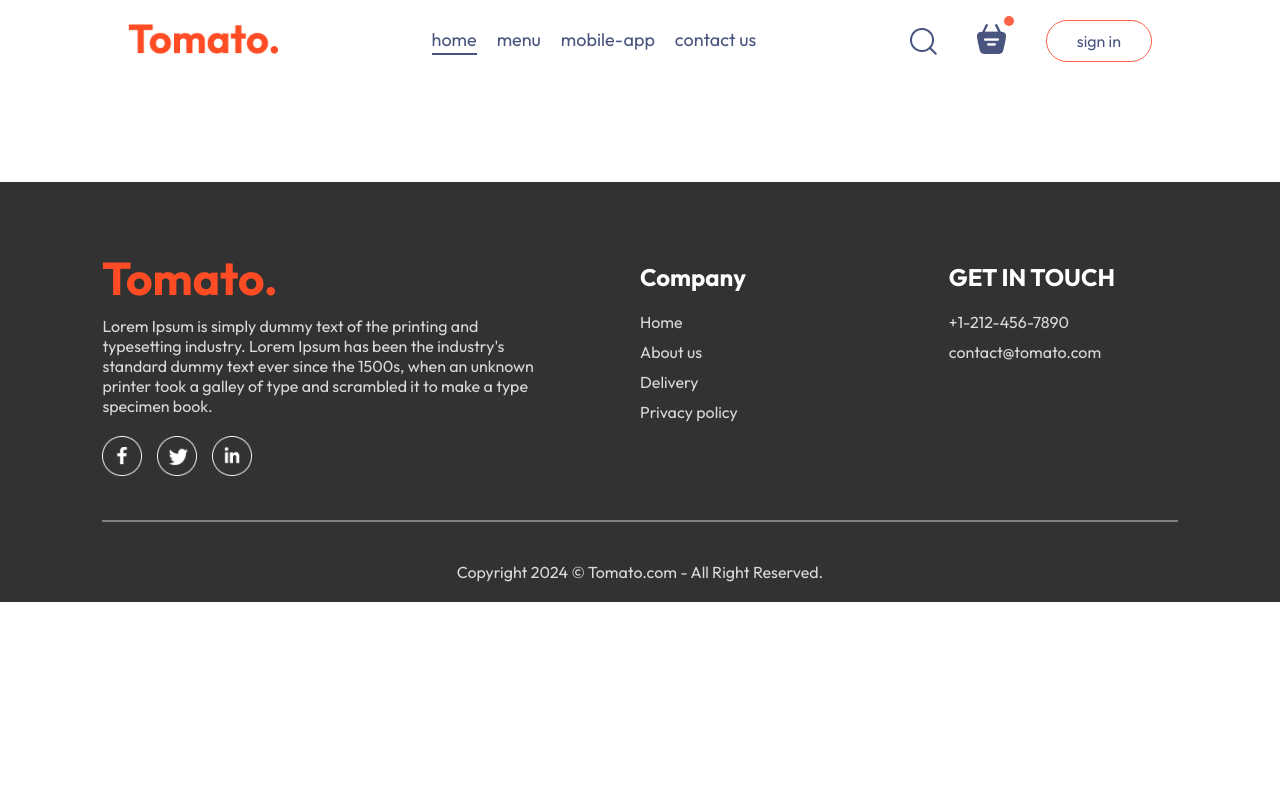
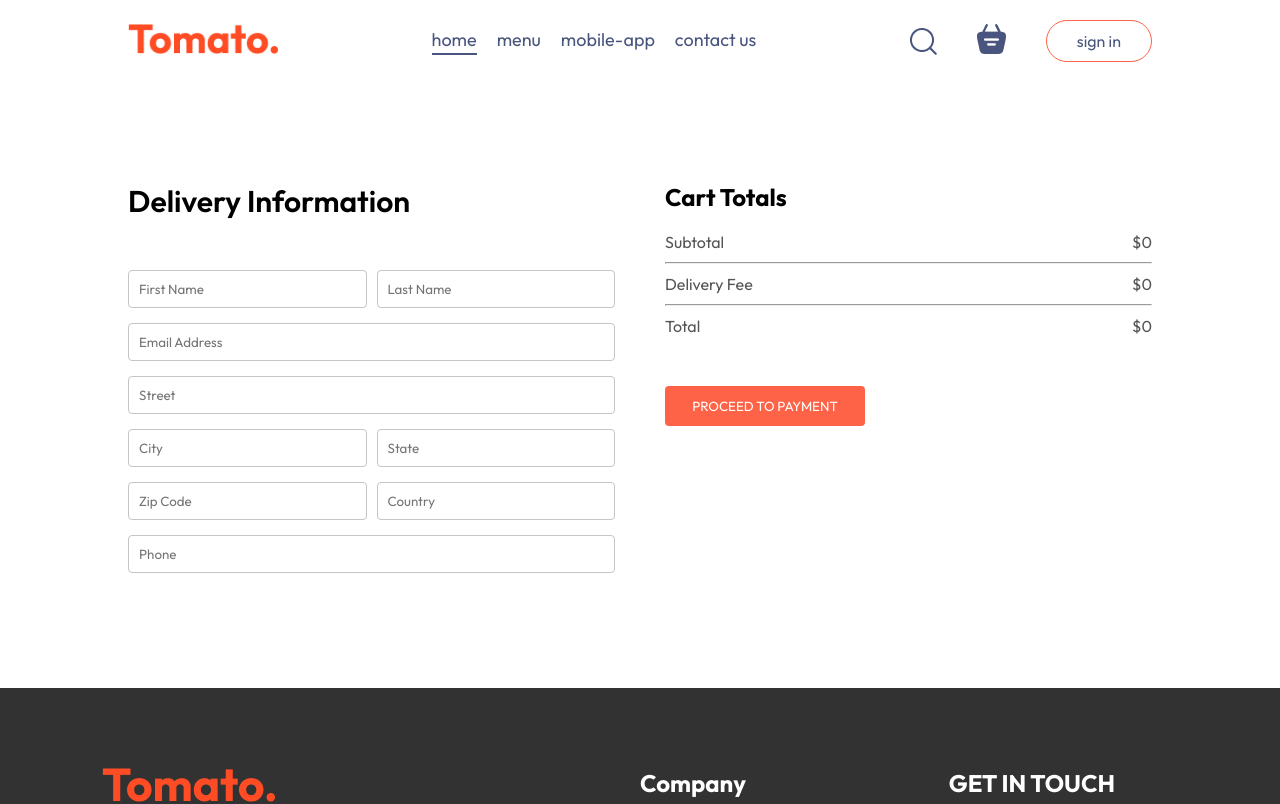
Before and after one commit to hasibhaque07/Food-Delivery-Website, a React (Vite) app in the folder frontend/: page /order in a window 1280 px wide. Shown: the top 804 px of the page. Built offline with nearby package versions, Linux system fonts and the light colour scheme.

Commit message:
Place Order page Completed

```diff
--- a/frontend/src/components/Navbar/Navbar.jsx
+++ b/frontend/src/components/Navbar/Navbar.jsx
@@ -1,10 +1,14 @@
-import React, { useState } from 'react'
+import React, { useContext, useState } from 'react'
 import './Navbar.css'
 import { assets } from '../../assets/assets'
 import { Link } from 'react-router-dom'
+import { StoreContext } from '../../context/StoreContext'
 
 const Navbar = ({setShowLogin}) => {
     const [menu, setMenu] = useState("home");
+
+    const {getTotalCartAmount} = useContext(StoreContext);
+
   return (
     <div className='navbar'>
       <Link to='/'><img src={assets.logo} alt="" className="logo" /></Link>
@@ -18,7 +22,7 @@
         <img src={assets.search_icon} alt="" />
         <div className="navbar-search-icon">
             <Link to='/cart'><img src={assets.basket_icon} alt="" /></Link>
-            <div className="dot"></div>
+            <div className={getTotalCartAmount() === 0 ? "" : "dot"}></div>
         </div>
         <button onClick={() => setShowLogin(true)}>sign in</button>
       </div>
--- a/frontend/src/pages/Cart/Cart.jsx
+++ b/frontend/src/pages/Cart/Cart.jsx
@@ -1,9 +1,13 @@
 import React, { useContext } from "react";
 import "./Cart.css";
 import { StoreContext } from "../../context/StoreContext";
+import { useNavigate } from "react-router-dom";
 
 const Cart = () => {
   const { cartItems, food_list, removeFromCart, getTotalCartAmount } = useContext(StoreContext);
+
+  const navigate = useNavigate();
+
   return (
     <div className="cart">
       <div className="cart-items">
@@ -46,15 +50,15 @@
             <hr />
             <div className="cart-total-details">
                 <p>Delivery Fee</p>
-                <p>${2}</p>
+                <p>${getTotalCartAmount() === 0 ? 0 : 2}</p>
             </div>
             <hr />
             <div className="cart-total-details">
                 <p>Total</p>
-                <p>${getTotalCartAmount() + 2}</p>
+                <p>${getTotalCartAmount() === 0 ? 0 : getTotalCartAmount() + 2}</p>
             </div>
           </div>
-          <button>PROCEED TO CHECKOUT</button>
+          <button onClick={() => navigate('/order')}>PROCEED TO CHECKOUT</button>
         </div>
         <div className="cart-promocode">
           <div>
--- a/frontend/src/pages/PlaceOrder/PlaceOrder.css
+++ b/frontend/src/pages/PlaceOrder/PlaceOrder.css
@@ -0,0 +1,35 @@
+.place-order{
+    display: flex;
+    align-items: start;
+    justify-content: space-between;
+    gap: 50px;
+    margin-top: 100px;
+}
+.place-order-left{
+    width: 100%;
+    max-width: max(30%, 500px);
+}
+.place-order-left .title{
+    font-size: 30px;
+    font-weight: 600;
+    margin-bottom: 50px;
+}
+.place-order-left input{
+    margin-bottom: 15px;
+    width: 100%;
+    padding: 10px;
+    border: 1px solid #c5c5c5;
+    border-radius: 4px;
+    outline-color: tomato;
+}
+.place-order-left .multi-fields{
+    display: flex;
+    gap: 10px;
+}
+.place-order-right{
+    width: 100%;
+    max-width: max(40%, 500px);
+}
+.place-order .cart-total button{
+    margin-top: 30px;
+}
--- a/frontend/src/pages/PlaceOrder/PlaceOrder.jsx
+++ b/frontend/src/pages/PlaceOrder/PlaceOrder.jsx
@@ -1,12 +1,56 @@
-import React from 'react'
-import './PlaceOrder.css'
+import React, { useContext } from "react";
+import "./PlaceOrder.css";
+import { StoreContext } from "../../context/StoreContext";
 
 const PlaceOrder = () => {
+
+  const {getTotalCartAmount} = useContext(StoreContext);
+
   return (
-    <div>
+    <form className="place-order">
+      <div className="place-order-left">
+        <p className="title">Delivery Information</p>
+        <div className="multi-fields">
+          <input type="text" placeholder="First Name" />
+          <input type="text" placeholder="Last Name" />
+        </div>
+        <input type="email" placeholder="Email Address" />
+        <input type="text" placeholder="Street" />
+        <div className="multi-fields">
+          <input type="text" placeholder="City" />
+          <input type="text" placeholder="State" />
+        </div>
+        <div className="multi-fields">
+          <input type="text" placeholder="Zip Code" />
+          <input type="text" placeholder="Country" />
+        </div>
+        <input type="text" placeholder="Phone" />
+      </div>
 
-    </div>
-  )
-}
+      <div className="place-order-right">
+        <div className="cart-total">
+          <h2>Cart Totals</h2>
+          <div>
+            <div className="cart-total-details">
+              <p>Subtotal</p>
+              <p>${getTotalCartAmount()}</p>
+            </div>
+            <hr />
+            <div className="cart-total-details">
+              <p>Delivery Fee</p>
+              <p>${getTotalCartAmount() === 0 ? 0 : 2}</p>
+            </div>
+            <hr />
+            <div className="cart-total-details">
+              <p>Total</p>
+              <p>${getTotalCartAmount() === 0 ? 0 : getTotalCartAmount() + 2}</p>
+            </div>
+          </div>
+          <button>PROCEED TO PAYMENT</button>
+        </div>
+      </div>
+    </form>
+  );
+};
 
-export default PlaceOrder
+export default PlaceOrder;
```
